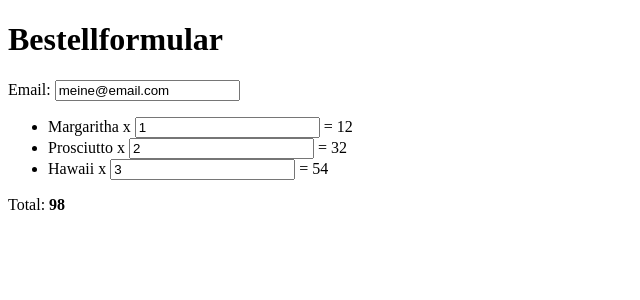
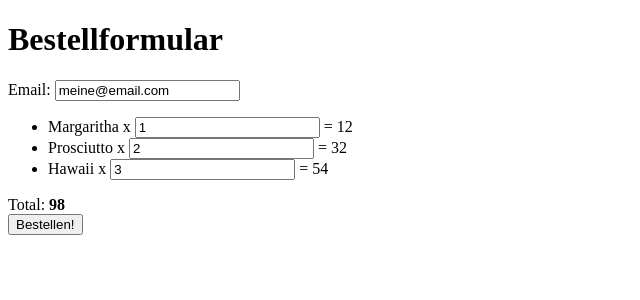
Before and after one commit to fxberry/pizza-order2, an Angular app: page / in a window 1280 px wide. Shown: the top 300 px of the page, without its empty margins (0-640 px from the left). Built offline with nearby package versions, Linux system fonts and the light colour scheme.

Commit message:
added submit order button

```diff
--- a/src/app/app.component.html
+++ b/src/app/app.component.html
@@ -8,3 +8,5 @@
 </ul>
 
 <div>Total: <strong>{{ order.orderTotal }}</strong></div>
+
+<button type="button" (click)="submitOrder()">Bestellen!</button>
--- a/src/app/app.component.ts
+++ b/src/app/app.component.ts
@@ -46,4 +46,8 @@ export class AppComponent {
     ];
   }
 
+  submitOrder() {
+    alert('Pizzas wurden bestellt an ' + this.order.email);
+  }
+
 }
```
